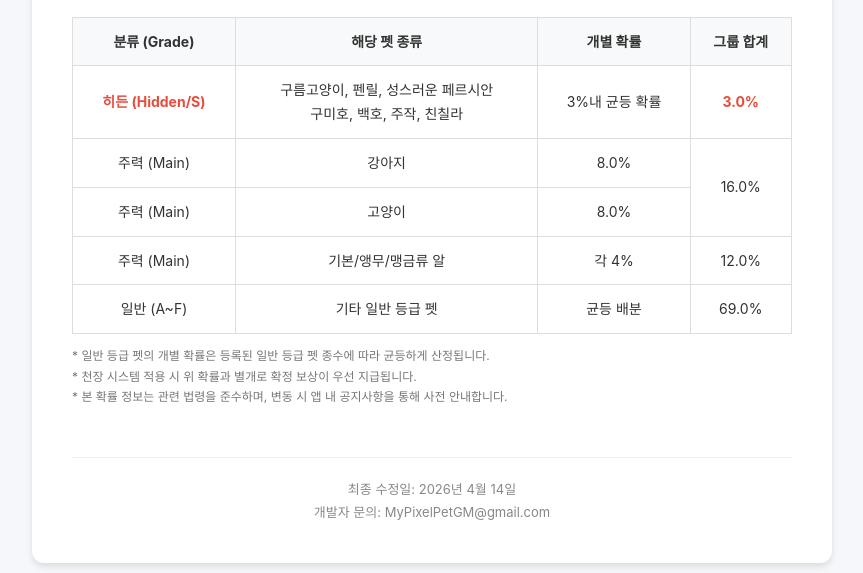
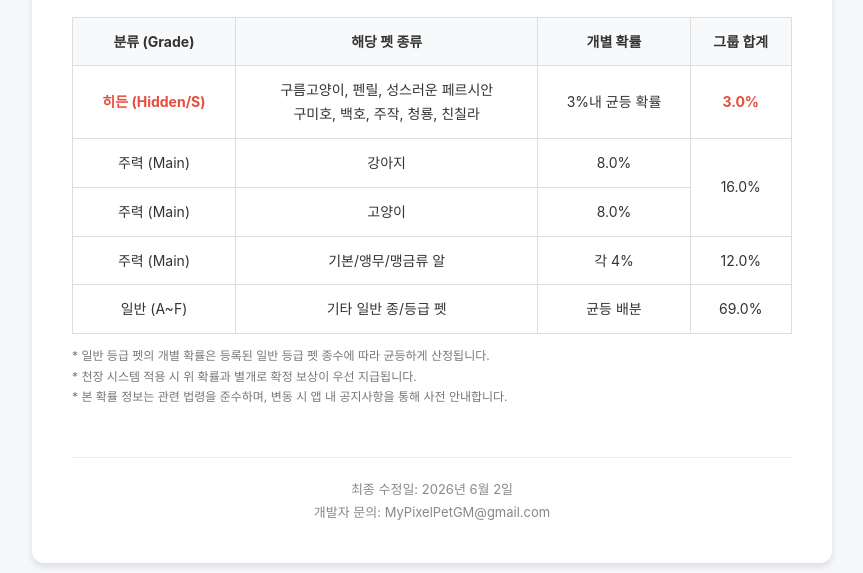
Before and after one commit to siisjo/MyPixelPet-Docs, a plain HTML site: page privacy.html in a window 1280 px wide. Shown: the part 987-1560 px from the top of the page, without its empty margins (208-1071 px from the left). Drawn offline with Linux system fonts and the light colour scheme.

Commit message:
Update privacy.html

```diff
--- a/privacy.html
+++ b/privacy.html
@@ -64,7 +64,7 @@
             <tbody>
                 <tr>
                     <td class="highlight">히든 (Hidden/S)</td>
-                    <td>구름고양이, 펜릴, 성스러운 페르시안<br>구미호, 백호, 주작, 친칠라</td>
+                    <td>구름고양이, 펜릴, 성스러운 페르시안<br>구미호, 백호, 주작, 청룡, 친칠라</td>
                     <td>3%내 균등 확률</td>
                     <td class="highlight">3.0%</td>
                 </tr>
@@ -87,7 +87,7 @@
                 </tr>
                 <tr>
                     <td>일반 (A~F)</td>
-                    <td>기타 일반 등급 펫</td>
+                    <td>기타 일반 종/등급 펫</td>
                     <td>균등 배분</td>
                     <td>69.0%</td>
                 </tr>
@@ -100,7 +100,7 @@
         </p>
 
         <div class="footer">
-            최종 수정일: 2026년 4월 14일<br>
+            최종 수정일: 2026년 6월 2일<br>
             개발자 문의: MyPixelPetGM@gmail.com
         </div>
     </div>
```
